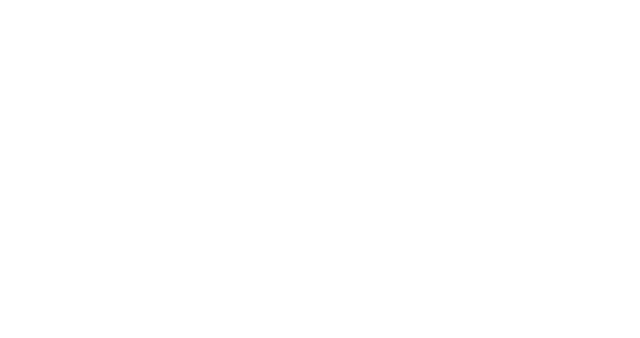
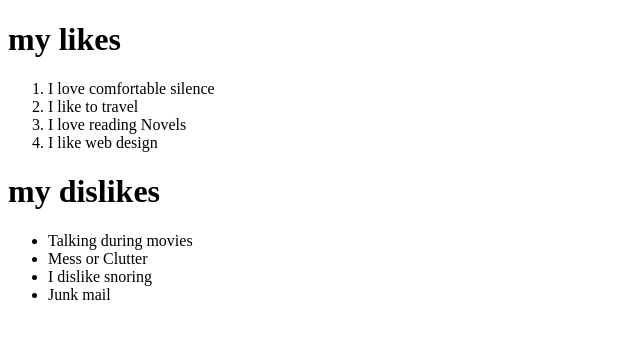
Before and after one commit to Achele/Inheritance-Assignment, a plain HTML site: page index.html in a window 1280 px wide. Shown: the whole page, without its empty margins (0-640 px from the left). Drawn offline with Linux system fonts and the light colour scheme.

Commit message:
Update index.html

```diff
--- a/index.html
+++ b/index.html
@@ -5,6 +5,22 @@
     <meta http-equiv="X-UA-Compatible" content="IE=edge" />
     <meta name="viewport" content="width=device-width, initial-scale=1.0" />
     <title>Inheritance Assignment</title>
+    <link rel="stylesheet" href="style.css" />
   </head>
-  <body></body>
+  <body>
+    <h1>my likes</h1>
+    <ol class="ordered" id="ol">
+      <li class="ol" id="ol1">I love comfortable silence</li>
+      <li class="ol" id="ol2">I like to travel</li>
+      <li class="ol" id="ol3">I love reading Novels</li>
+      <li class="ol" id="ol4">I like web design</li>
+    </ol>
+    <h1>my dislikes</h1>
+    <ul class="unordered" id="ul">
+      <li class="ul" id="ul1">Talking during movies</li>
+      <li class="ul" id="ul2">Mess or Clutter</li>
+      <li class="ul" id="ul3">I dislike snoring</li>
+      <li class="ul" id="ul4">Junk mail</li>
+    </ul>
+  </body>
 </html>
```
